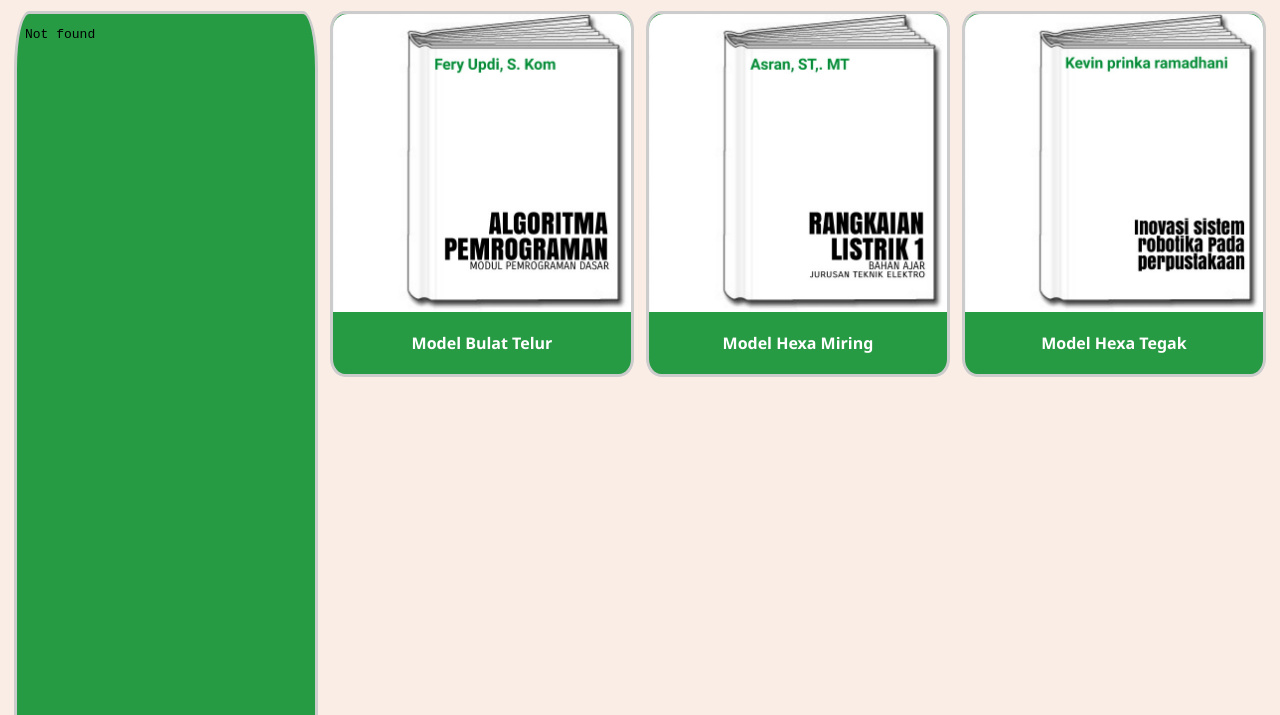
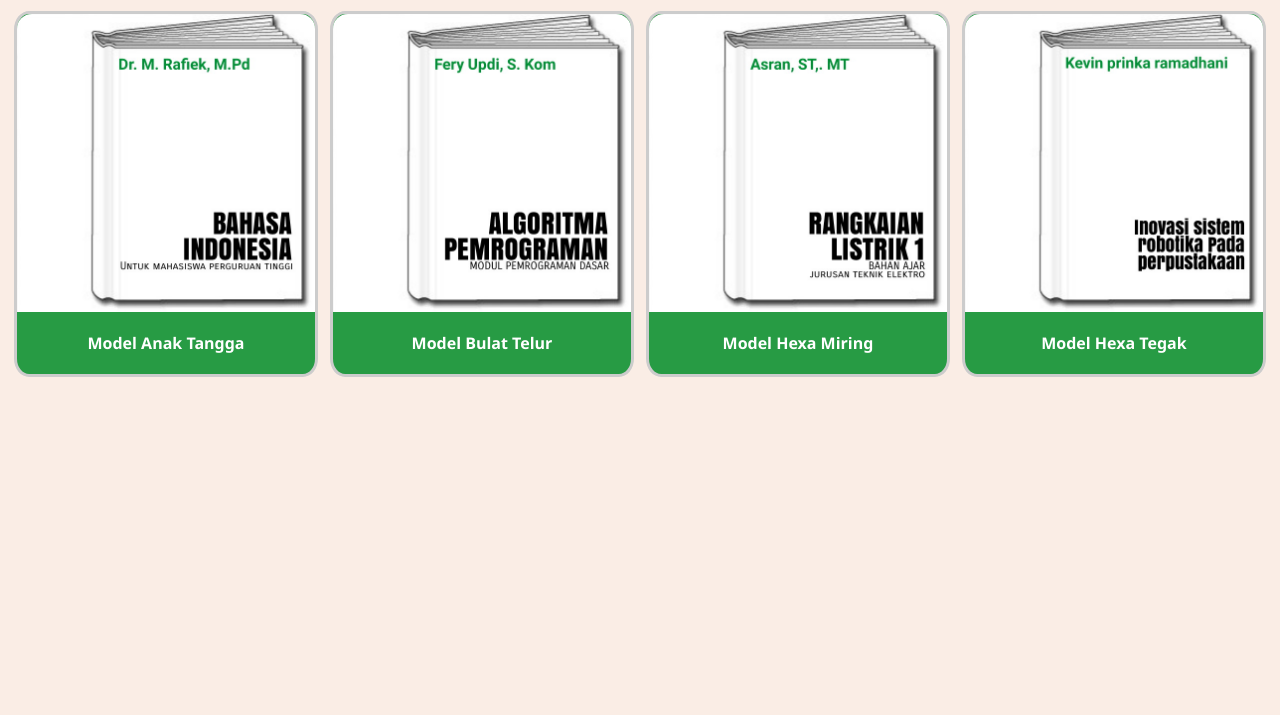
Before and after one commit to raldifingerstyle/perpus-elektro, a plain HTML site: page index.html in a window 1280 px wide. Shown: the part 85-800 px from the top of the page. Drawn offline with Linux system fonts and the light colour scheme.

Commit message:
initial commit

```diff
--- a/index.html
+++ b/index.html
@@ -75,7 +75,7 @@ div.desc:hover {
 
 <div class="responsive">
   <div class="gallery">
-    <iframe src="iframe src="https://drive.google.com/viewerng/viewer?embedded=true&url=https://mohsai.com/wp-content/uploads/2020/11/mohsai.pdf#toolbar=0&scrollbar=0" frameBorder="0" scrolling="auto" height="100%" width="100%""></iframe>
+    <a href="pdf1.html">
       <img src="gambar 1.jpg" alt="Tangga" width="600" height="400">
     </a>
     <div class="desc">Model Anak Tangga</div>
```
